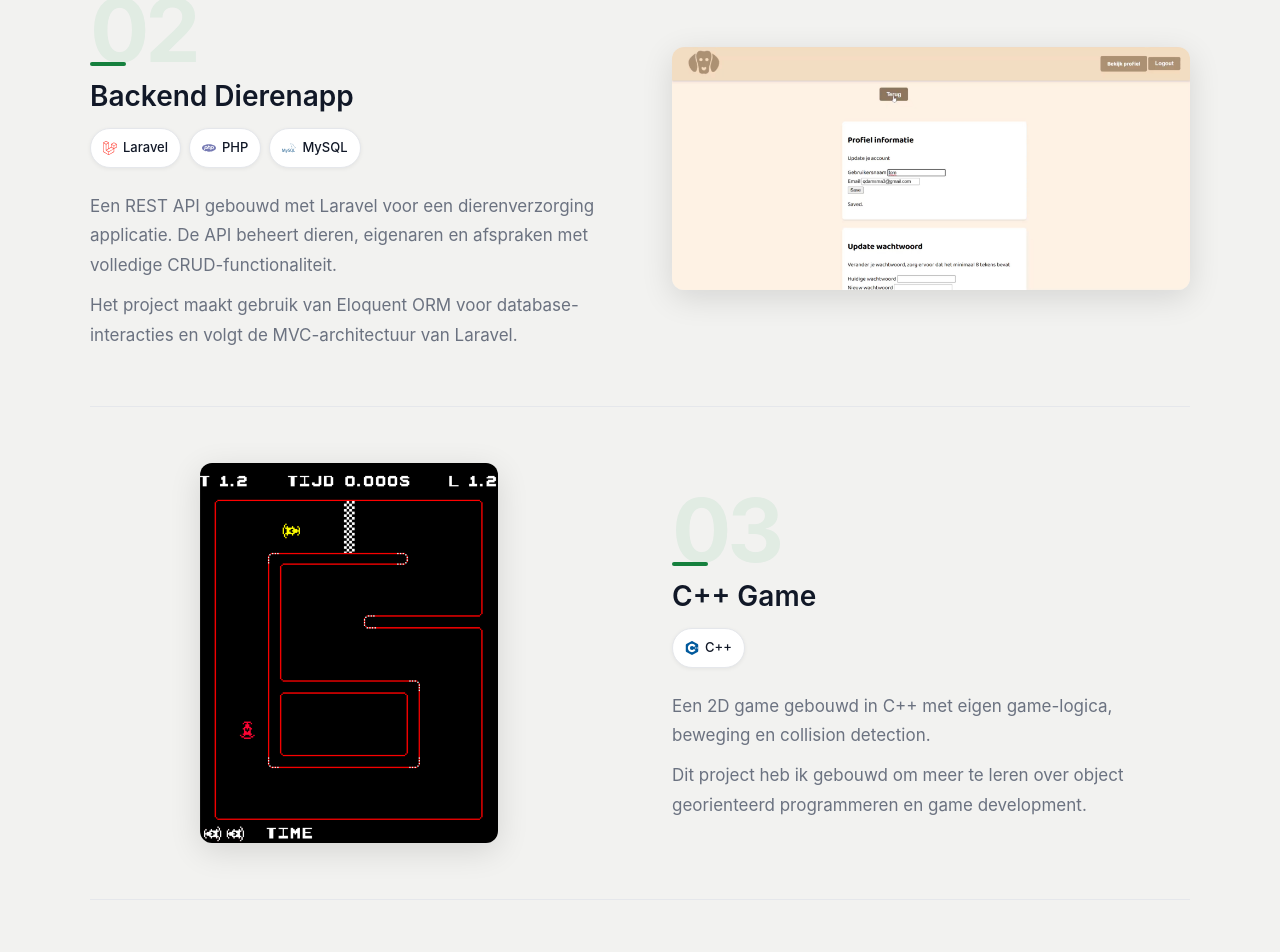
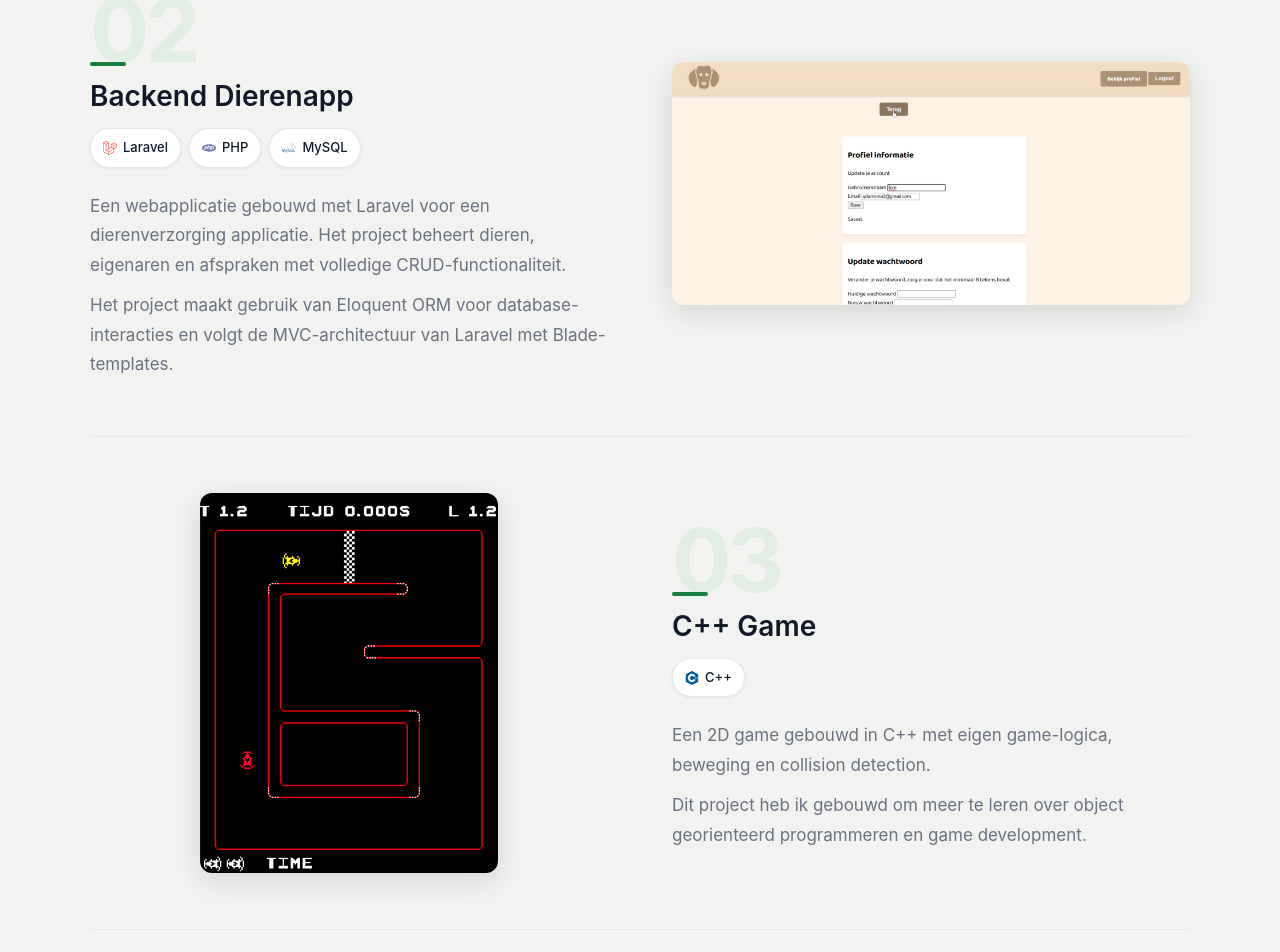
Before and after one commit to qdamsma/Portfolio, a React (Vite) app: page /projecten in a window 1280 px wide. Shown: the part 847-1799 px from the top of the page. Built offline with nearby package versions, Linux system fonts and the light colour scheme.

Commit message:
kleine tekst aanpassing en claude update

```diff
--- a/src/paginas/Projecten.jsx
+++ b/src/paginas/Projecten.jsx
@@ -28,8 +28,8 @@ const projecten = [
     afbeelding: dierenapp,
     alt: 'Screenshot van de dieren backend applicatie',
     beschrijving: [
-      'Een REST API gebouwd met Laravel voor een dierenverzorging applicatie. De API beheert dieren, eigenaren en afspraken met volledige CRUD-functionaliteit.',
-      'Het project maakt gebruik van Eloquent ORM voor database-interacties en volgt de MVC-architectuur van Laravel.',
+      'Een webapplicatie gebouwd met Laravel voor een dierenverzorging applicatie. Het project beheert dieren, eigenaren en afspraken met volledige CRUD-functionaliteit.',
+      'Het project maakt gebruik van Eloquent ORM voor database-interacties en volgt de MVC-architectuur van Laravel met Blade-templates.',
     ],
     stack: [
       { naam: 'Laravel', icoon: SiLaravel, kleur: '#FF2D20' },
```
Also changed, not shown: 1 other file (tests, documents, lock files or other folders).
